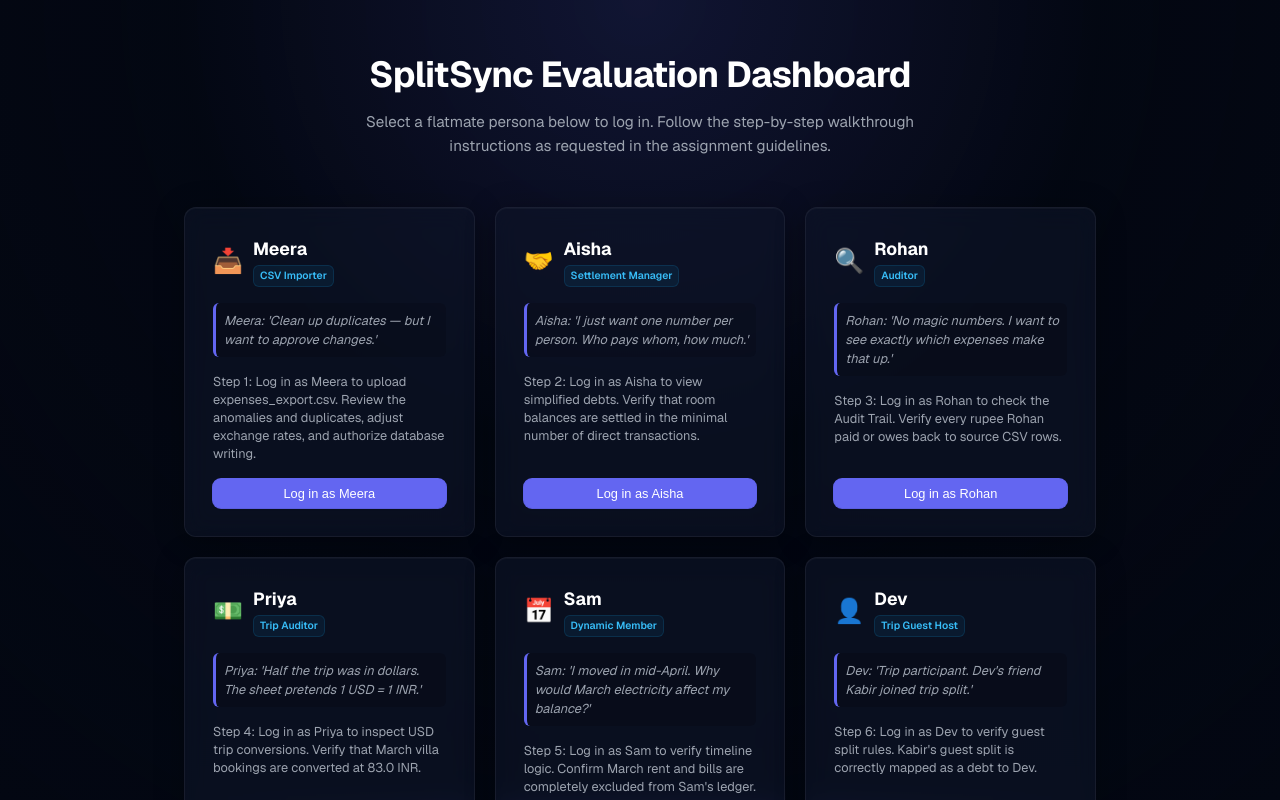
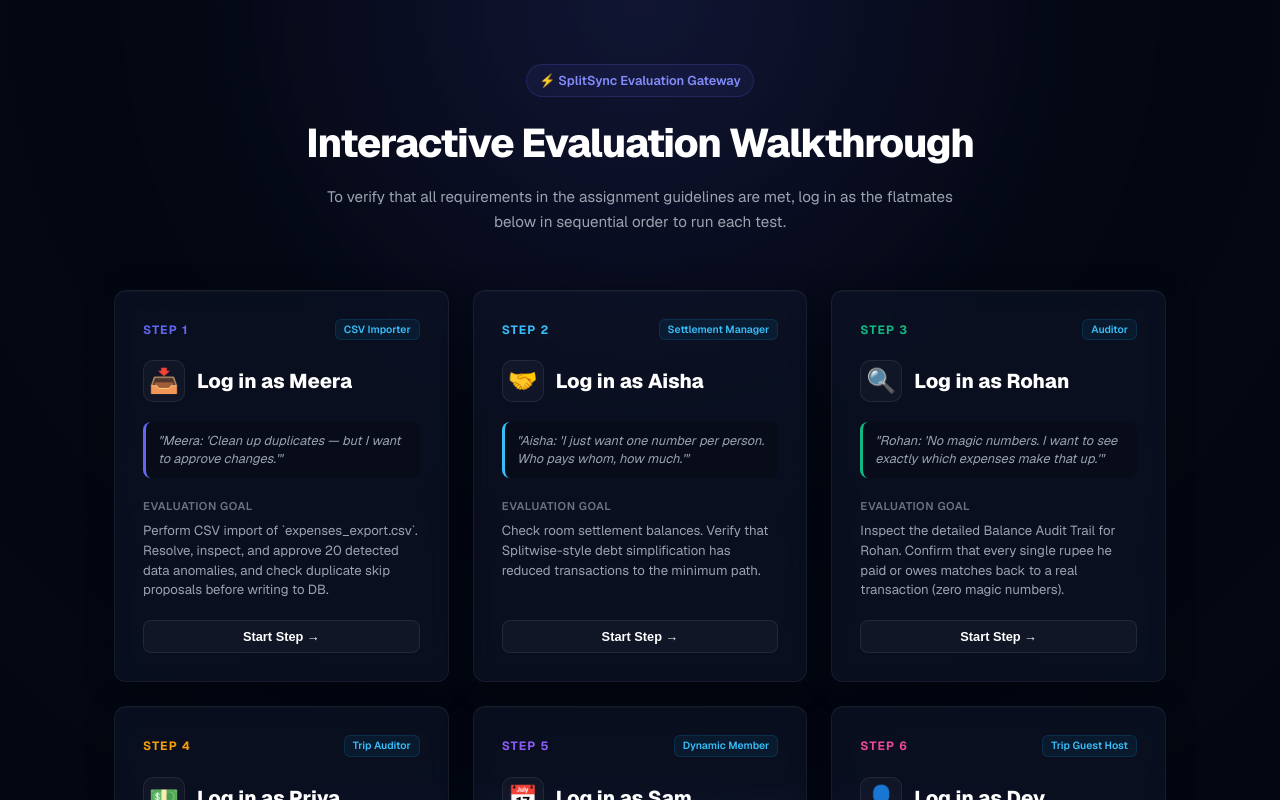
Before and after one commit to utkarshsxn12/Assignment1, a Next.js app: page /login in a window 1280 px wide. Shown: the top 800 px of the page. Built offline with nearby package versions, Linux system fonts and the light colour scheme.

Commit message:
feat(login): structure login page as sequential grader checklist steps

```diff
--- a/src/app/login/page.tsx
+++ b/src/app/login/page.tsx
@@ -12,139 +12,222 @@ export default function LoginPage() {
     router.push(redirectTo);
   };
 
-  const personas = [
+  const steps = [
     {
+      stepNumber: "Step 1",
       name: "Meera",
       role: "CSV Importer",
       assignmentQuery: "Meera: 'Clean up duplicates — but I want to approve changes.'",
-      guideline: "Step 1: Log in as Meera to upload expenses_export.csv. Review the anomalies and duplicates, adjust exchange rates, and authorize database writing.",
+      guideline: "Perform CSV import of `expenses_export.csv`. Resolve, inspect, and approve 20 detected data anomalies, and check duplicate skip proposals before writing to DB.",
       redirectTo: "/import",
       icon: "📥",
+      badgeColor: "var(--color-primary)",
     },
     {
+      stepNumber: "Step 2",
       name: "Aisha",
       role: "Settlement Manager",
       assignmentQuery: "Aisha: 'I just want one number per person. Who pays whom, how much.'",
-      guideline: "Step 2: Log in as Aisha to view simplified debts. Verify that room balances are settled in the minimal number of direct transactions.",
+      guideline: "Check room settlement balances. Verify that Splitwise-style debt simplification has reduced transactions to the minimum path.",
       redirectTo: "/balances",
       icon: "🤝",
+      badgeColor: "var(--color-secondary)",
     },
     {
+      stepNumber: "Step 3",
       name: "Rohan",
       role: "Auditor",
       assignmentQuery: "Rohan: 'No magic numbers. I want to see exactly which expenses make that up.'",
-      guideline: "Step 3: Log in as Rohan to check the Audit Trail. Verify every rupee Rohan paid or owes back to source CSV rows.",
+      guideline: "Inspect the detailed Balance Audit Trail for Rohan. Confirm that every single rupee he paid or owes matches back to a real transaction (zero magic numbers).",
       redirectTo: "/balances",
       icon: "🔍",
+      badgeColor: "#10b981",
     },
     {
+      stepNumber: "Step 4",
       name: "Priya",
       role: "Trip Auditor",
       assignmentQuery: "Priya: 'Half the trip was in dollars. The sheet pretends 1 USD = 1 INR.'",
-      guideline: "Step 4: Log in as Priya to inspect USD trip conversions. Verify that March villa bookings are converted at 83.0 INR.",
+      guideline: "Verify USD currency conversions. Inspect Priya's audit log to confirm foreign expenses (Goa Villa Booking) are parsed and converted at 83.0 INR.",
       redirectTo: "/balances",
       icon: "💵",
+      badgeColor: "#f59e0b",
     },
     {
+      stepNumber: "Step 5",
       name: "Sam",
       role: "Dynamic Member",
       assignmentQuery: "Sam: 'I moved in mid-April. Why would March electricity affect my balance?'",
-      guideline: "Step 5: Log in as Sam to verify timeline logic. Confirm March rent and bills are completely excluded from Sam's ledger.",
+      guideline: "Verify Sam's ledger. Confirm that rent and bills logged in March (before his join date) do not affect his balance or calculations.",
       redirectTo: "/balances",
       icon: "📅",
+      badgeColor: "#8b5cf6",
     },
     {
+      stepNumber: "Step 6",
       name: "Dev",
       role: "Trip Guest Host",
       assignmentQuery: "Dev: 'Trip participant. Dev's friend Kabir joined trip split.'",
-      guideline: "Step 6: Log in as Dev to verify guest split rules. Kabir's guest split is correctly mapped as a debt to Dev.",
+      guideline: "Verify Dev's guest rules. Ensure Kabir's (external friend) split shares are mapped as a direct debt under Dev (who hosted him).",
       redirectTo: "/balances",
       icon: "👤",
+      badgeColor: "#ec4899",
     },
   ];
 
   return (
     <div style={{
-      maxWidth: "960px",
+      maxWidth: "1100px",
       margin: "0 auto",
-      padding: "3rem 1.5rem",
+      padding: "4rem 1.5rem",
       display: "flex",
       flexDirection: "column",
-      gap: "2rem"
+      gap: "2.5rem"
     }}>
       {/* Title */}
       <div style={{ textAlign: "center" }}>
-        <h1 style={{ fontSize: "2.25rem", fontWeight: 700, letterSpacing: "-0.02em", marginBottom: "0.5rem" }}>
-          SplitSync Evaluation Dashboard
+        <div style={{
+          display: "inline-flex",
+          alignItems: "center",
+          gap: "6px",
+          background: "rgba(99, 102, 241, 0.08)",
+          border: "1px solid rgba(99, 102, 241, 0.2)",
+          padding: "6px 12px",
+          borderRadius: "99px",
+          fontSize: "0.8rem",
+          fontWeight: 600,
+          color: "var(--color-primary-hover)",
+          marginBottom: "1rem"
+        }}>
+          ⚡ SplitSync Evaluation Gateway
+        </div>
+        <h1 style={{ fontSize: "2.5rem", fontWeight: 800, letterSpacing: "-0.03em", marginBottom: "0.75rem" }}>
+          Interactive Evaluation Walkthrough
         </h1>
-        <p style={{ fontSize: "0.95rem", color: "var(--text-secondary)", maxWidth: "550px", margin: "0 auto" }}>
-          Select a flatmate persona below to log in. Follow the step-by-step walkthrough instructions as requested in the assignment guidelines.
+        <p style={{ fontSize: "0.95rem", color: "var(--text-secondary)", maxWidth: "650px", margin: "0 auto", lineHeight: "1.6" }}>
+          To verify that all requirements in the assignment guidelines are met, log in as the flatmates below in sequential order to run each test.
         </p>
       </div>
 
-      {/* Grid of Personas */}
+      {/* Grid of Steps */}
       <div style={{
         display: "grid",
-        gridTemplateColumns: "repeat(auto-fit, minmax(280px, 1fr))",
-        gap: "1.25rem",
+        gridTemplateColumns: "repeat(auto-fit, minmax(320px, 1fr))",
+        gap: "1.5rem",
         marginTop: "1rem"
       }}>
-        {personas.map((p) => (
+        {steps.map((s) => (
           <div
-            key={p.name}
+            key={s.name}
             className="glass-card"
             style={{
               display: "flex",
               flexDirection: "column",
-              gap: "1rem",
+              gap: "1.25rem",
               cursor: "pointer",
-              transition: "transform 0.15s ease, border-color 0.15s ease",
+              position: "relative",
+              overflow: "hidden"
             }}
-            onClick={() => handleLogin(p.name, p.redirectTo)}
+            onClick={() => handleLogin(s.name, s.redirectTo)}
             onMouseEnter={(e) => {
-              e.currentTarget.style.borderColor = "var(--color-primary-hover)";
-              e.currentTarget.style.transform = "translateY(-2px)";
+              e.currentTarget.style.borderColor = s.badgeColor;
+              e.currentTarget.style.transform = "translateY(-4px)";
+              e.currentTarget.style.boxShadow = `0 12px 30px rgba(0, 0, 0, 0.5), 0 0 15px ${s.badgeColor}1a`;
             }}
             onMouseLeave={(e) => {
               e.currentTarget.style.borderColor = "var(--border-color)";
               e.currentTarget.style.transform = "translateY(0)";
+              e.currentTarget.style.boxShadow = "none";
             }}
           >
-            {/* Header */}
-            <div style={{ display: "flex", alignItems: "center", gap: "10px" }}>
-              <span style={{ fontSize: "1.5rem" }}>{p.icon}</span>
+            {/* Step & Role Indicator Header */}
+            <div style={{ display: "flex", justifyContent: "space-between", alignItems: "center" }}>
+              <span style={{
+                fontSize: "0.75rem",
+                fontWeight: 700,
+                color: s.badgeColor,
+                textTransform: "uppercase",
+                letterSpacing: "0.1em"
+              }}>
+                {s.stepNumber}
+              </span>
+              <span className="badge badge-info" style={{ fontSize: "0.65rem", padding: "2px 8px" }}>
+                {s.role}
+              </span>
+            </div>
+
+            {/* Persona Identification */}
+            <div style={{ display: "flex", alignItems: "center", gap: "12px" }}>
+              <div style={{
+                width: "42px",
+                height: "42px",
+                borderRadius: "10px",
+                background: "rgba(255, 255, 255, 0.03)",
+                border: "1px solid rgba(255, 255, 255, 0.08)",
+                display: "flex",
+                alignItems: "center",
+                justifyContent: "center",
+                fontSize: "1.5rem"
+              }}>
+                {s.icon}
+              </div>
               <div>
-                <h3 style={{ fontSize: "1.1rem", fontWeight: 700, color: "white" }}>{p.name}</h3>
-                <span className="badge badge-info" style={{ fontSize: "0.65rem", padding: "2px 6px" }}>
-                  {p.role}
-                </span>
+                <h3 style={{ fontSize: "1.25rem", fontWeight: 800, color: "white" }}>
+                  Log in as {s.name}
+                </h3>
               </div>
             </div>
 
-            {/* Assignment query */}
+            {/* Assignment request quote */}
             <div style={{
               fontSize: "0.8rem",
               fontStyle: "italic",
               color: "var(--text-secondary)",
-              background: "rgba(0,0,0,0.15)",
-              padding: "8px",
-              borderRadius: "6px",
-              borderLeft: "3px solid var(--color-primary)"
+              background: "rgba(0,0,0,0.2)",
+              padding: "10px 12px",
+              borderRadius: "8px",
+              borderLeft: `3px solid ${s.badgeColor}`,
+              lineHeight: "1.4"
             }}>
-              {p.assignmentQuery}
+              "{s.assignmentQuery}"
             </div>
 
-            {/* Walkthrough Guideline */}
-            <p style={{ fontSize: "0.8rem", color: "var(--text-secondary)", flexGrow: 1, lineHeight: "1.4" }}>
-              {p.guideline}
-            </p>
+            {/* Walkthrough instruction */}
+            <div style={{ display: "flex", flexDirection: "column", gap: "6px" }}>
+              <span style={{ fontSize: "0.7rem", fontWeight: 600, color: "var(--text-muted)", textTransform: "uppercase", letterSpacing: "0.05em" }}>
+                Evaluation Goal
+              </span>
+              <p style={{ fontSize: "0.825rem", color: "var(--text-secondary)", lineHeight: "1.5" }}>
+                {s.guideline}
+              </p>
+            </div>
 
-            {/* Login button */}
+            {/* Action button */}
             <button
-              className="btn btn-primary"
-              style={{ width: "100%", fontSize: "0.8rem", padding: "6px 12px", marginTop: "auto" }}
+              className="btn"
+              style={{
+                width: "100%",
+                fontSize: "0.8rem",
+                fontWeight: 600,
+                padding: "8px 12px",
+                marginTop: "auto",
+                backgroundColor: "rgba(255,255,255,0.03)",
+                border: "1px solid rgba(255,255,255,0.08)",
+                color: "white",
+                transition: "all 0.15s ease"
+              }}
+              onMouseEnter={(e) => {
+                e.currentTarget.style.backgroundColor = s.badgeColor;
+                e.currentTarget.style.borderColor = s.badgeColor;
+                e.currentTarget.style.boxShadow = `0 2px 8px ${s.badgeColor}33`;
+              }}
+              onMouseLeave={(e) => {
+                e.currentTarget.style.backgroundColor = "rgba(255,255,255,0.03)";
+                e.currentTarget.style.borderColor = "rgba(255,255,255,0.08)";
+                e.currentTarget.style.boxShadow = "none";
+              }}
             >
-              Log in as {p.name}
+              Start Step →
             </button>
           </div>
         ))}
```
Also changed, not shown: src/components/Navbar.tsx (+46 -15 lines).
